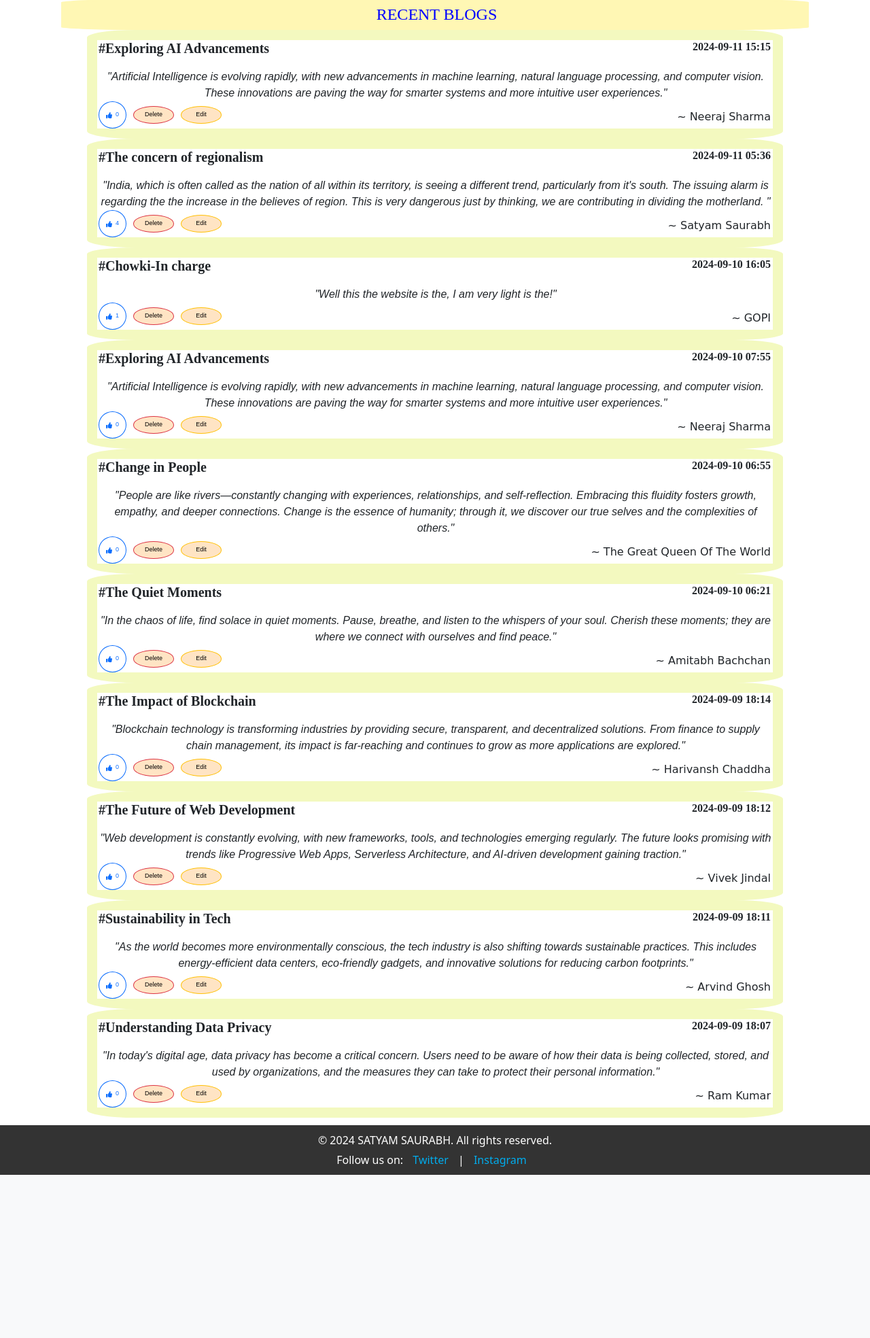
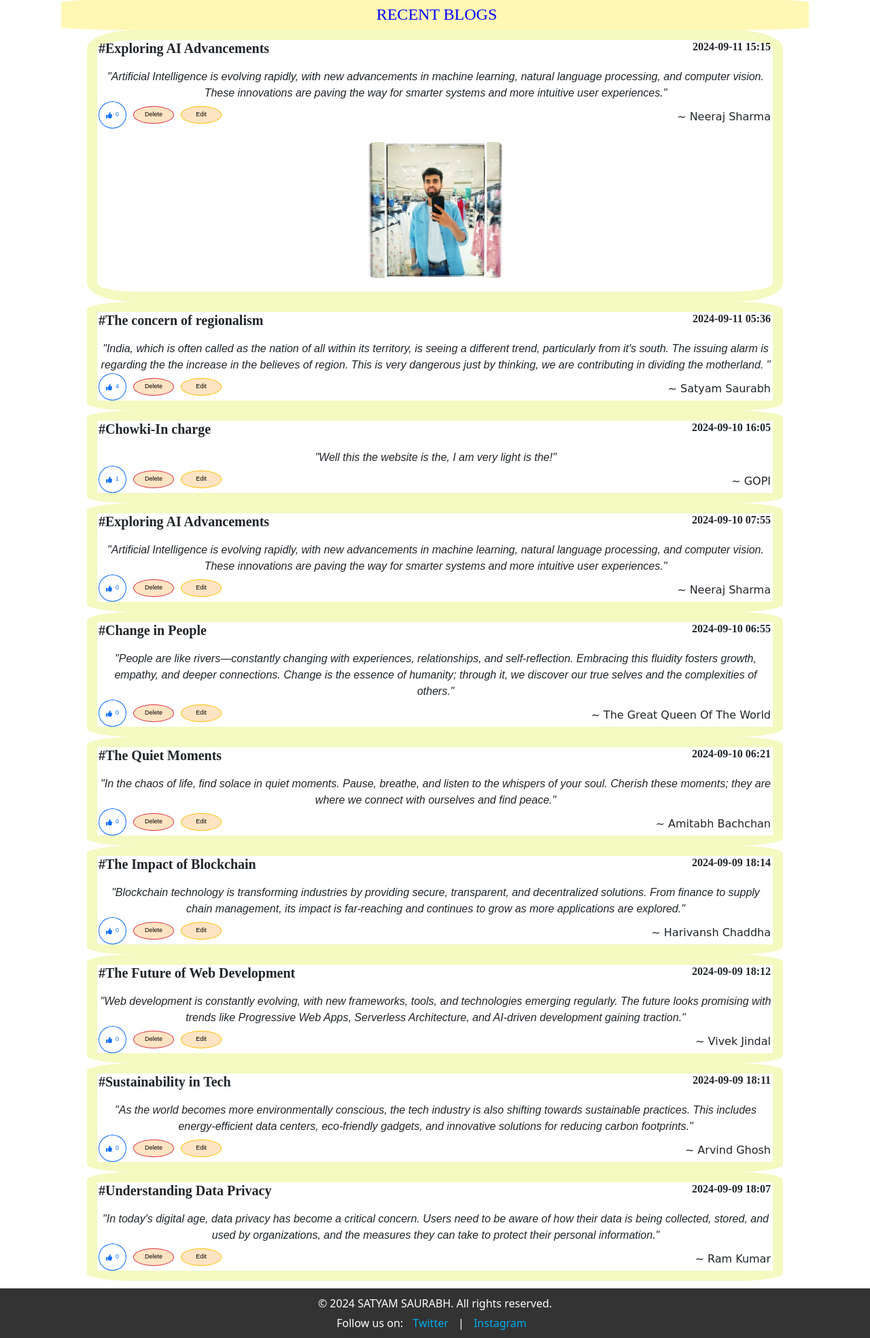
Before and after one commit to i-satyamsaurabh/Blogging-App, a Flask app: page / in a window 1280 px wide. Shown: the part 56-2024 px from the top of the page at 68% size. Before the commit the page ends 1784 px from the top, so only its background shows below. Run offline with Flask 3, Linux system fonts and the light colour scheme; data comes from the database, SQL or seed files in the repository; both versions use the stored data as it was after the commit; some web fonts are replaced.

Commit message:
12th commit

```diff
--- a/app.py
+++ b/app.py
@@ -21,9 +21,11 @@ class database(db.Model):
     Content = db.Column(db.Text, nullable=False)
     Author = db.Column(db.String(20), nullable=False)
     likes = db.Column(db.Integer, default=0)
+    Image = db.Column(db.String(100), nullable=True)
 
     def __repr__(self) -> str:
-        return f"<database {self.Title} - {self.Date}>"
+        return f"<Database {self.Title} - {self.Date}>"
+
 
 
 
@@ -33,13 +35,21 @@ def home():
         Title = request.form['title']
         Content = request.form['content']
         Author = request.form['author']
-        post = database(Title=Title, Content=Content, Author=Author)
+
+        # Handle image upload
+        image_file = request.files.get('imageUpload')
+        image_filename = None
+        if image_file:
+            image_filename = image_file.filename
+            image_file.save(f'static/uploads/{image_filename}')
+
+        post = database(Title=Title, Content=Content, Author=Author, Image=image_filename)
         db.session.add(post)
         db.session.commit()
         return redirect(url_for('home'))
 
-    allpost = database.query.order_by(desc(database.Date)).all()
-    return render_template("index.html", allpost=allpost,)
+    allpost = database.query.order_by(database.Date.desc()).all()
+    return render_template("index.html", allpost=allpost)
 
 
 @app.route("/post", methods=['GET','POST'])
--- a/static/style.css
+++ b/static/style.css
@@ -18,6 +18,8 @@ body {
     /* border-width: 10px; */
     border-spacing: 20px;
     box-sizing: border-box;
+    overflow: auto;
+    max-width: 100%;
 
 
 
@@ -29,6 +31,7 @@ body {
     font-weight: 400;
     font-style: normal;
     box-sizing: border-box;
+    width: auto;
     overflow: auto;
     max-width: 100%;
     word-wrap: break-word;
@@ -166,3 +169,30 @@ h4 {
     margin-top: 5px;
     padding-right: 3px;
 }
+
+.blog-image-container {
+    text-align: center;
+    margin-top: 20px;
+    /* Adds space above the image */
+    margin-bottom: 20px;
+    /* Adds space below the image */
+}
+
+.blog-image {
+    width: 100%;
+    max-width: 200px;
+    /* Adjust the max-width to control the image size */
+    height: auto;
+    border-radius: 10px;
+    overflow: hidden;
+    margin: 0 auto;
+    /* Center the image horizontally */
+}
+
+.blog-image img {
+    width: 100%;
+    height: auto;
+    display: block;
+    object-fit: cover;
+    border-radius: 10px;
+}
--- a/templates/index.html
+++ b/templates/index.html
@@ -58,10 +58,6 @@
                 <div class="blog-header">
                     <h5 class="blog-title">#{{ post.Title }}</h5>
                     <h6 class="blog-date">{{ post.Date.strftime('%Y-%m-%d %H:%M') }}</h6>
-
-
-
-
                 </div>
                 <i class="blog-content">"{{ post.Content }}"</i>
                 <div class="blog-actions">
@@ -74,7 +70,6 @@
                         </button>
                     </form>
 
-
                     <a href="/delete/{{ post.id }}">
                         <button type="button" class="btn btn-danger button-round">Delete</button>
                     </a>
@@ -83,11 +78,18 @@
                     </a>
                     <span class="blog-author" style="padding-right: 3px;">~ {{ post.Author }}</span>
                 </div>
-
+                {% if post.Image %}
+                <div class="blog-image-container">
+                    <div class="blog-image">
+                        <img src="{{ url_for('static', filename='uploads/' + post.Image) }}" alt="Blog Image">
+                    </div>
+                </div>
+                {% endif %}
             </div>
             {% endfor %}
         </div>
     </div>
+
 
     <footer class="footer">
         <div class="container">
--- a/templates/post.html
+++ b/templates/post.html
@@ -47,7 +47,7 @@
     </nav>
 
     <div class="form">
-        <form method="POST" action="/">
+        <form method="POST" action="/" enctype="multipart/form-data">
             <fieldset>
                 <legend style="text-align: center;"><b>Create a New Blog Post</b></legend>
 
@@ -68,6 +68,8 @@
                     <textarea id="contentInput" name="content" class="form-control" rows="3"
                         placeholder="Enter the post content" required></textarea>
                 </div>
+                <label for="imageUpload">Upload an image (optional):</label>
+                <input type="file" id="imageUpload" name="imageUpload" accept="image/*">
                 <button type="submit" class="btn btn-primary">POST</button>
             </fieldset>
         </form>
```
Also changed, not shown: migrations/versions/b7a63b448df6_add_image_column_to_post_db.py (added, +32 -0 lines), instance/database.db, static/uploads/chatu.webp (added), static/uploads/mypic.jpg (added).
